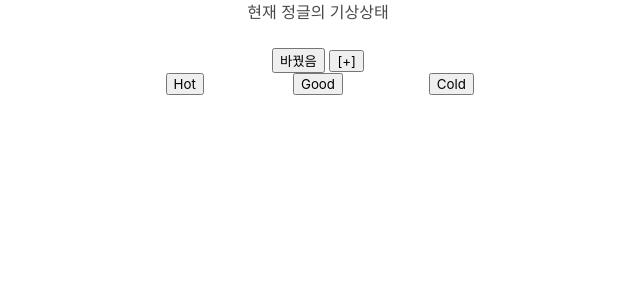
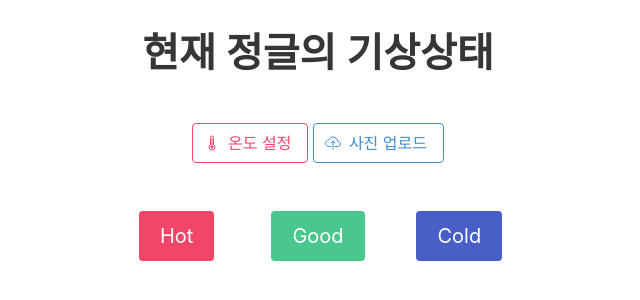
Before and after one commit to dev-diver/yourTemperature, a Flask app: template templates/index.html in a window 1280 px wide. Shown: the top 300 px of the page, without its empty margins (322-962 px from the left). Run offline with Flask 3, Linux system fonts and the light colour scheme; the template is opened without the code that fills it, so the values that code supplies are empty; some libraries are stand-ins or nearby versions.

Commit message:
퇴근 6시간 전

```diff
--- a/templates/index.html
+++ b/templates/index.html
@@ -8,6 +8,7 @@
     <script src="https://cdnjs.cloudflare.com/ajax/libs/jquery-cookie/1.4.1/jquery.cookie.min.js"></script>
     <title>너의 온도는</title>
     <link rel="stylesheet" href="https://cdn.jsdelivr.net/npm/bulma@0.9.4/css/bulma.min.css">
+    <link rel="stylesheet" href="https://cdnjs.cloudflare.com/ajax/libs/font-awesome/5.15.3/css/all.min.css">
 
 
     <script>
@@ -19,7 +20,7 @@
             let user = $.cookie('user')
             showState();
 
-            $('#setForm').on('submit', function(e) {
+            $('#setForm').on('submit', function (e) {
                 e.preventDefault();  // Prevents the form from submitting the traditional way
                 let temperature = $('#temperature').val();
                 changeTemperature(temperature);
@@ -41,9 +42,16 @@
             })
         }
         function show_profile(state) {
+            console.log(votes)
             for (let i = 0; i < votes[state].length; i++) {
-                url=votes[state][i]['img_url']
-                $(`#${state} > .profiles`).append(`<img class="profile" src=${url}>`);
+                url = votes[state][i]['img_url']
+                row = parseInt(i/2)
+                mod = i%2
+                console.log(row, mod)
+                if(mod==0){
+                    $(`#${state} > .profiles`).append(`<div id=${state}${row} class="columns"></div>`)
+                }
+                $(`#${state}${row}`).append(`<img class="profile column is-6" src=${url}>`);
             }
 
         }
@@ -64,7 +72,7 @@
             $.ajax({
                 type: 'POST',
                 url: '/api/vote',
-                data: JSON.stringify({ "state": newState , "email" : user['email'] }),
+                data: JSON.stringify({ "state": newState, "email": user['email'] }),
                 contentType: 'application/json',
                 success: function (response) {
                     if (response['result'] == 'success') {
@@ -76,8 +84,8 @@
         }
         function uploadFile() {
             var formData = new FormData($('#uploadForm')[0]);
-            formData.append('email',user['email'])
-            formData.append('state',uploadImageState)
+            formData.append('email', user['email'])
+            formData.append('state', uploadImageState)
             console.log("전송", formData)
             $.ajax({
                 url: '/api/uploadImage',
@@ -116,19 +124,19 @@
         }
 
         function showSet() {
-            $('#setPop').css('display','block')
+            $('#setPop').css('display', 'block')
         }
 
         function hideSet() {
-            $('#setPop').css('display','none')
+            $('#setPop').css('display', 'none')
         }
 
-        function changeTemperature(temperature){
+        function changeTemperature(temperature) {
             $.ajax({
                 type: 'POST',
                 url: '/api/set',
                 data: {
-                    "email" : user['email'],
+                    "email": user['email'],
                     "temperature": temperature
                 },
                 contentType: 'application/json',
@@ -143,11 +151,11 @@
     </script>
 
     <style>
-        #container {
+        .container {
             width: 400px;
             margin: 0 auto;
             text-align: center;
-            position:relative;
+            position: relative;
         }
 
         #climateImage {
@@ -167,8 +175,10 @@
             left: 0;
             right: 0;
             bottom: 0;
-            height: 20%; /* or whatever height you desire */
-            width: 70%;  /* or whatever width you desire */
+            height: 20%;
+            /* or whatever height you desire */
+            width: 50%;
+            /* or whatever width you desire */
             margin: auto;
             background: rgba(0, 0, 0, 0.5);
             display: flex;
@@ -187,66 +197,86 @@
             flex: 1;
             display: flex;
             flex-direction: column;
-            align-items: center;  /* Optional: To center align items vertically */
+            align-items: center;
+            /* Optional: To center align items vertically */
         }
 
         .profile {
-            width:30px;
+            width: 30px;
         }
+
     </style>
 </head>
 
 <body>
-    <div id="container">
-        <h2>현재 정글의 기상상태</h2>
+    <div class="container">
+        <h2 class="title is-2" style="margin-top: 30px;">현재 정글의 기상상태</h2>
         <div>
             <img id="climateImage" src="" alt="">
         </div>
-        <button onclick="showSet()">바꿨음</button>
-        <button onclick="showPop()">[+]</button>
+        <button onclick="showSet()" class="button is-danger is-outlined">
+            <span class="icon is-small">
+                <ion-icon name="thermometer-outline"></ion-icon>
+            </span>
+            <span>온도 설정</span>
+        </button>
+        <button class="button is-info is-outlined" onclick="showPop()">
+            <span class="icon is-small">
+                <ion-icon name="cloud-upload-outline"></ion-icon>
+            </span>
+            <span>사진 업로드</span>
+        </button>
         <br>
-        <div class="votes">
-            <div id="hot" class="vote">
-                <button id="hotButton" onclick="updateState('hot')">Hot</button>
-                <div class ="profiles">
+        <br>
+        <br>
+        <div class="columns">
+            <div id="hot" class="column is-one-third">
+                <button class="button is-danger is-medium" onclick="updateState('hot')">Hot</button>
+                <div class="profiles">
                 </div>
             </div>
-            <div id="good" class="vote">
-                <button id="goodButton" onclick="updateState('good')">Good</button>
-                <div class ="profiles">
+            <div id="good" class="column">
+                <button class="button is-success is-medium" onclick="updateState('good')" >Good</button>
+                <div class="profiles">
                 </div>
             </div>
-            <div id="cold" class="vote">
-                <button id="coldButton" onclick="updateState('cold')">Cold</button>
-                <div class ="profiles">
+            <div id="cold" class="column ">
+                <button class="button is-link is-medium" onclick="updateState('cold')">Cold</button>
+                <div class="profiles">
                 </div>
             </div>
         </div>
         <div id="climatePop" class="popup">
-            <div>
-                <button onclick="hidePop()">닫기</button>
+            <div style="margin-bottom: 5px; text-align: right ;">
+                <button onclick="hidePop()" class="button"><ion-icon name="close-outline" size = "large" style="color: red;"></ion-icon></button>
             </div>
-            <button onClick="handleFileSelect('hot')">HOT</button>
-            <button onClick="handleFileSelect('good')">GOOD</button>
-            <button onClick="handleFileSelect('none')">COLD</button>
+            <div style="margin-bottom: 20px;">
+                <button class="button is-danger is-small" onClick="handleFileSelect('hot')">HOT</button>
+                <button class="button is-success is-small" onClick="handleFileSelect('good')">GOOD</button>
+                <button class="button is-link is-small" onClick="handleFileSelect('none')">COLD</button>
+            </div>
             <form id="uploadForm" enctype="multipart/form-data">
                 <input type="file" id="imageFile" name="file">
                 <input type="button" value="Upload" onclick="uploadFile()">
             </form>
         </div>
         <div id="setPop" class="popup">
-            <div>
-                <button onclick="hideSet()">닫기</button>
+            <div style="text-align: right;">
+                <button onclick="hideSet()" class="button"><ion-icon name="close-outline" size = "large" style="color: red;""></ion-icon></button>
             </div>
-            <form id="setForm">
-                <label for="temperature">설정 온도:</label>
-                <input type="number" id="temperature" name="temperature" required>
-                <input type="submit" value="바꿈!">
-            </form>
+            <div style="text-align: center;">
+                <form id="setForm">
+                    <label for="temperature"><strong style="color: white;">설정 온도:</strong></label>
+                    <input class="input is-small" type="number" id="temperature" name="temperature" required
+                        style="width: 60px;">
+                    <input type="submit" value="바꿈!">
+                </form>
+            </div>
         </div>
     </div>
 
-
+    <script type="module" src="https://unpkg.com/ionicons@7.1.0/dist/ionicons/ionicons.esm.js"></script>
+    <script nomodule src="https://unpkg.com/ionicons@7.1.0/dist/ionicons/ionicons.js"></script>
 </body>
 
 </html>
```
